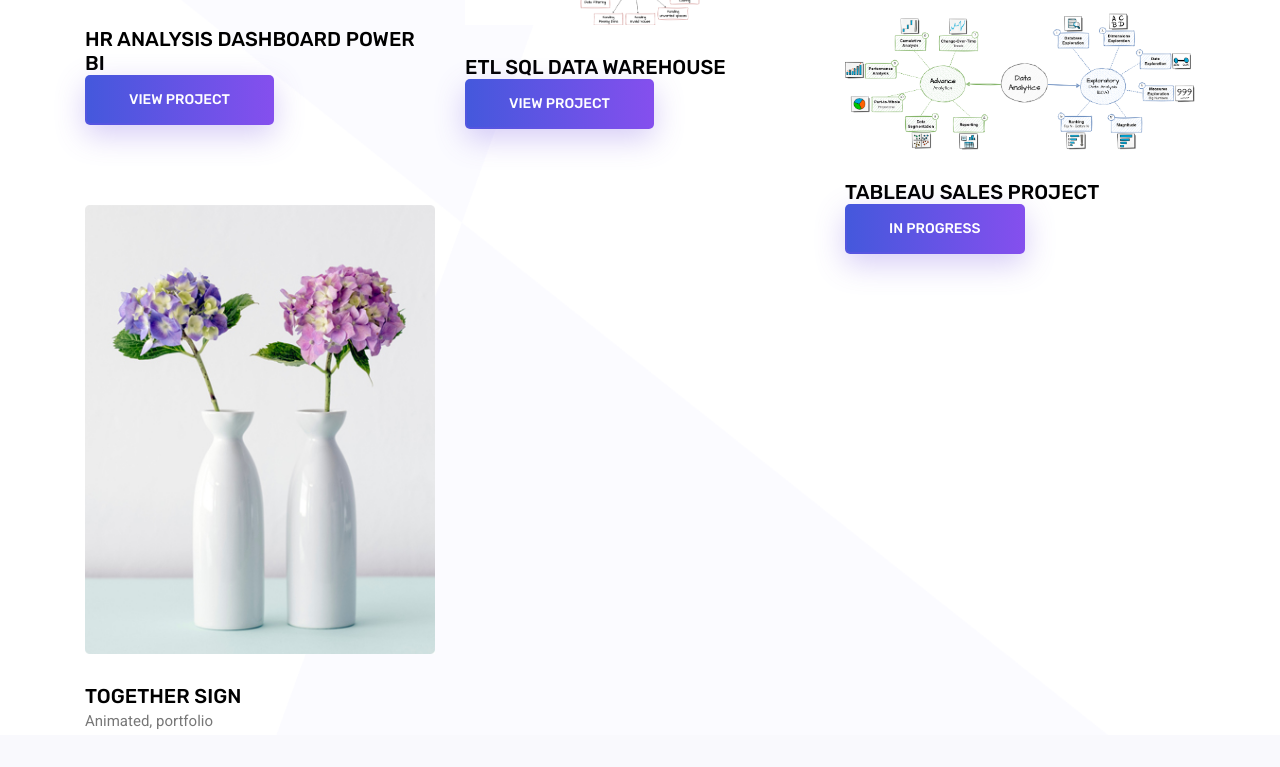
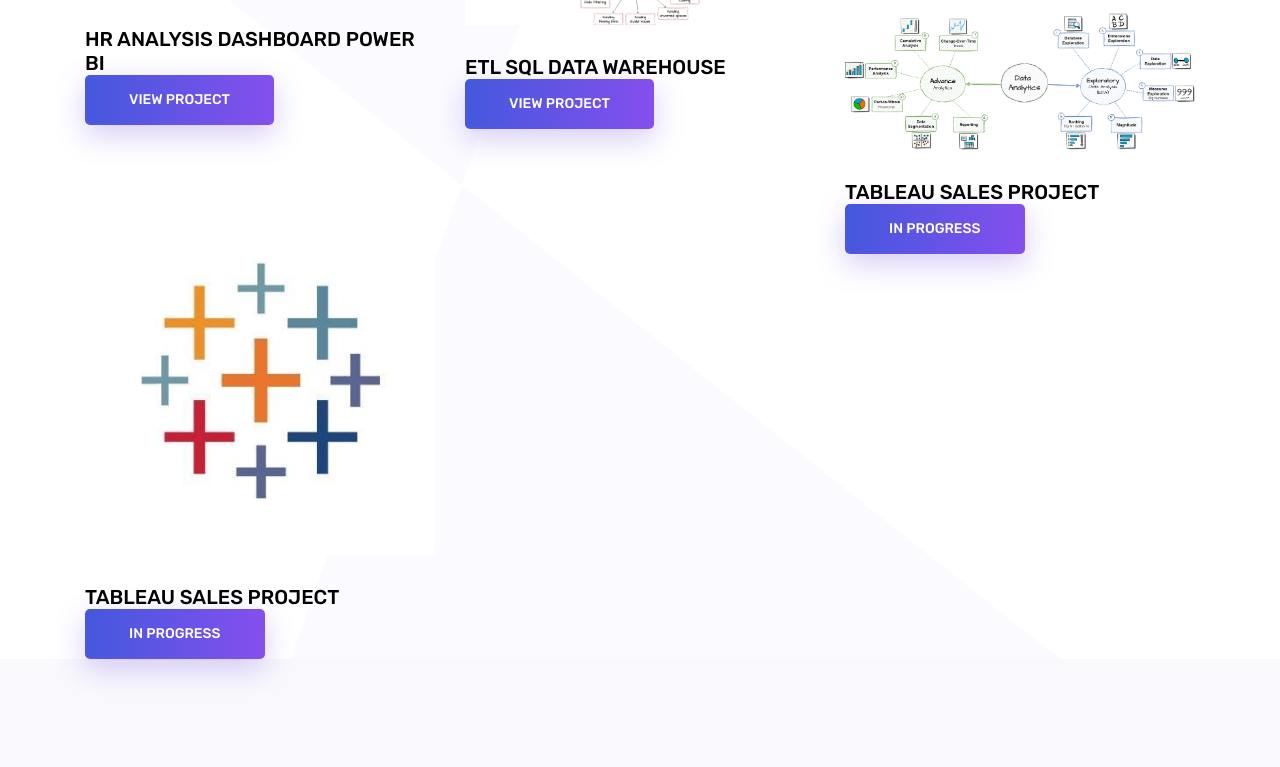
Before and after one commit to wajidi/wajidanalyst.io, a plain HTML site: page index.html in a window 1280 px wide. Shown: the part 2024-2791 px from the top of the page. Drawn offline with Linux system fonts and the light colour scheme; some packages are replaced by stand-ins of ours.

Commit message:
Update index.html

```diff
--- a/index.html
+++ b/index.html
@@ -201,7 +201,7 @@
 					<div class="col-lg-4 col-md-6 all following">
 						<div class="portfolio_box">
 							<div class="single_portfolio">
-								<img class="img-fluid w-100" src="img/portfolio/p6.jpg" alt="">
+								<img class="img-fluid w-100" src="img/portfolio/tab.jpg" alt="">
 								<div class="overlay"></div>
 								<a href="img/portfolio/p5.jpg" class="img-gal">
 									<div class="icon">
@@ -210,8 +210,8 @@
 								</a>
 							</div>
 							<div class="short_info">
-								<h4><a href="portfolio-details.html">together sign</a></h4>
-								<p>Animated, portfolio</p>
+								<h4><a href="https://github.com/wajidi/sql-data-analytics-project">Tableau Sales Project</a></h4>
+								<a class="primary_btn" href="https://github.com/wajidi/sql-data-analytics-project"><span>In progress</span></a>
 							</div>
 						</div>
 					</div>
```
